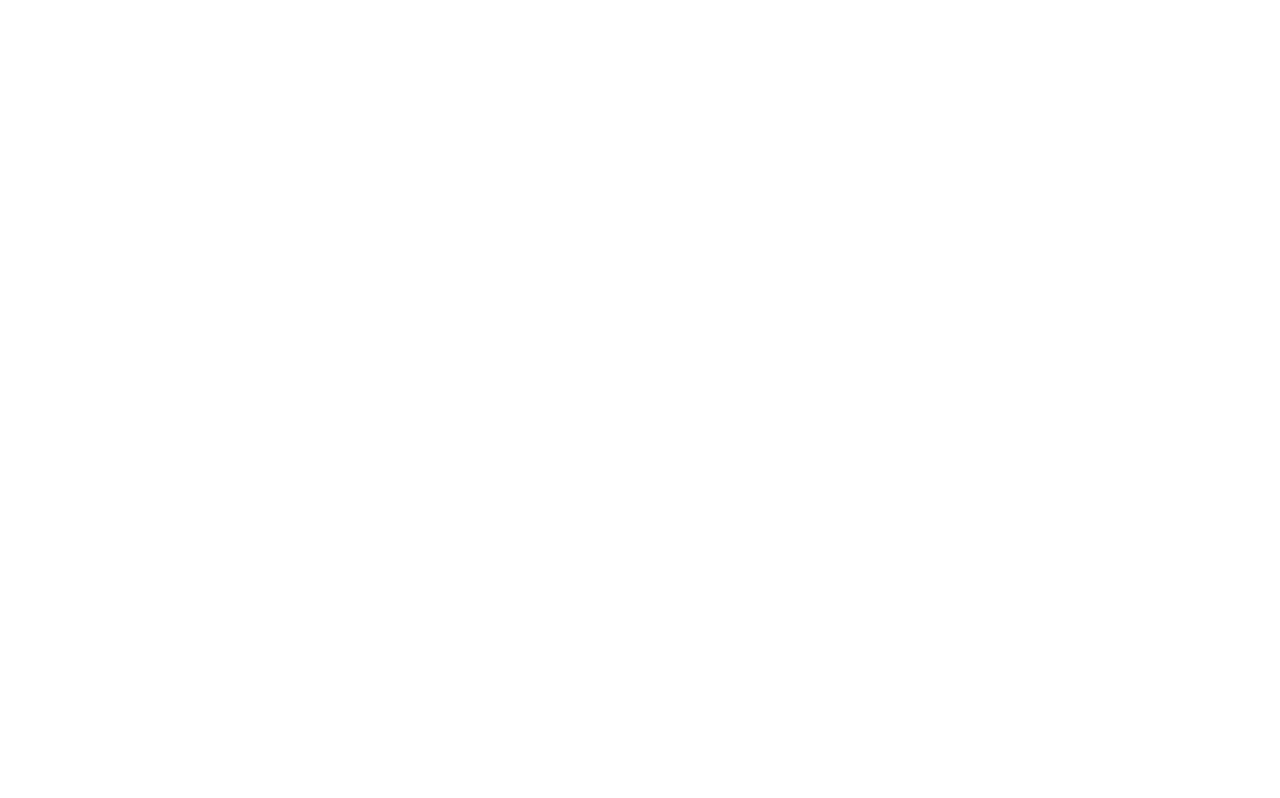
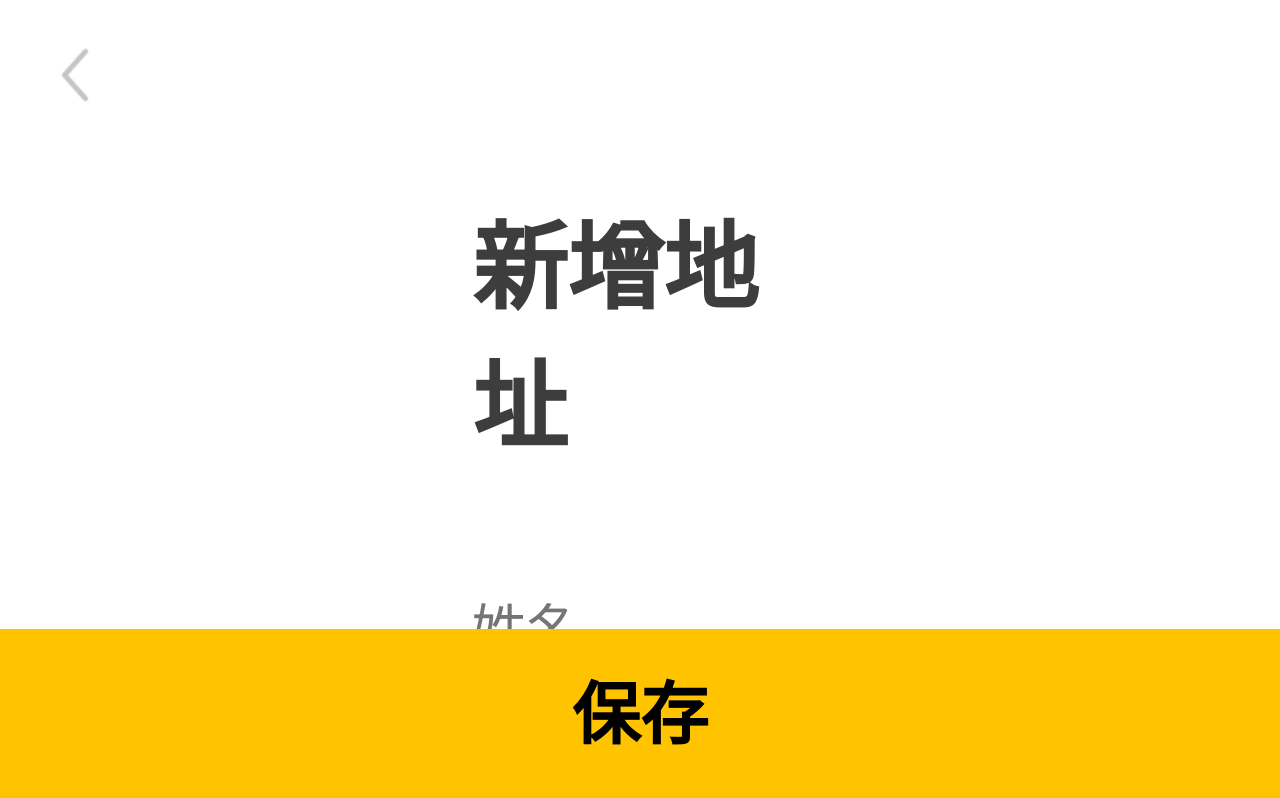
Before and after one commit to wuhencut/h5_app, a Vue app: page /addAddress in a window 1280 px wide. Shown: the top 798 px of the page. Built offline with nearby package versions, Linux system fonts and the light colour scheme.

Commit message:
+ 新增地址页面 - 100% + 收货地址列表页面 - 100%

```diff
--- a/src/api/index.js
+++ b/src/api/index.js
@@ -51,5 +51,17 @@ export default {
   // 获取测评列表
   getProductionAppraisal(data){
     return post('/v2/star/production/appraisal', data)
+  },
+  // 下单
+  productionPay(data){
+    return post('/v2/h5/star/production/pay', data)
+  },
+  // 获取地址信息
+  getAddress(data){
+    return post('/v2/h5/getaddress', data)
+  },
+  // 新增 、 修改地址信息
+  addressModify(data){
+    return post('/v2/h5/address', data)
   }
 }
--- a/src/assets/css/base.less
+++ b/src/assets/css/base.less
@@ -176,6 +176,22 @@ a {
   font-size: 0.2rem;
 }
 
+.txt-s22{
+  font-size: 0.22rem;
+}
+
+.txt-s24{
+  font-size: 0.24rem;
+}
+
+.txt-s26{
+  font-size: 0.26rem;
+}
+
+.txt-s28{
+  font-size: 0.28rem;
+}
+
 .txt-center {
   text-align: center;
 }
--- a/src/router.js
+++ b/src/router.js
@@ -22,5 +22,13 @@ export default new Router({
     path: '/order',
     name: 'order',
     component: () => import('./views/Order.vue')
+  },{
+    path: '/addressList',
+    name: 'addressList',
+    component: () => import('./views/AddressList.vue')
+  },{
+    path: '/addAddress',
+    name: 'addAddress',
+    component: () => import('./views/AddAddress.vue')
   }]
 })
--- /dev/null
+++ b/src/views/AddAddress.vue
@@ -0,0 +1,113 @@
+<template>
+  <div class="page">
+		<div class="header-back">
+			<router-link to="order" class="icon-back"></router-link>
+		</div>
+		<div class="title txt-s28 txt-bold">新增地址</div>
+		<div class="mod-inp">
+      <input class="inp" type="text" placeholder="姓名" v-model="address.recipient">
+      <input class="inp" type="text" placeholder="手机号码" v-model="address.phone_num">
+      <input class="inp" type="text" placeholder="省份" v-model="address.province">
+      <input class="inp" type="text" placeholder="城市" v-model="address.city">
+      <input class="inp" type="text" placeholder="县区" v-model="address.county">
+      <input class="inp" type="text" placeholder="详细地址，如街道、楼牌号等" v-model="address.address">
+    </div>
+		<div to="addAddress" class="footer-btn txt-s20 txt-bold" @click="save">保存</div>
+	</div>
+</template>
+<script>
+export default {
+  name: 'AddAddress',
+  data(){
+    return {
+      address: {
+        address: '',
+        city: '',
+        county: '',
+        is_default: false,
+        phone_num: '',
+        province: '',
+        recipient: '',
+        type: 1, // 1 新增  2修改
+      }
+    }
+  },
+  mounted(){
+    if(this.$route.query.address){
+      this.address = JSON.parse(this.$route.query.address)
+      this.address.type = 2;
+    }
+  },
+  methods:{
+    async save(){
+      let req = this.address;
+      if(!this.address.recipient){
+        this.$toast('请填写姓名');
+        return false;
+      }
+      if(!this.address.phone_num){
+        this.$toast('请填写手机号');
+        return false;
+      }
+      if(!this.address.province){
+        this.$toast('请填写省份');
+        return false;
+      }
+      if(!this.address.city){
+        this.$toast('请填写所在城市');
+        return false;
+      }
+      let res = await this.$api.addressModify(req);
+      if(res.errorCode == 0){
+        this.$toast('保存成功');
+        this.$router.push({name:'order'})
+      }
+    }
+  }
+}
+</script>
+<style lang="less" scoped>
+ .page {
+	padding: 0.44rem 0.24rem 0.6rem 0.24rem;
+  background: #fff;
+  .mod-inp{
+    .inp{
+      border-bottom: 0.01rem solid #dcdbdc;
+      display: block;
+      width: 100%;
+      line-height: 0.5rem;
+      font-size: 0.16rem;
+    }
+  }
+	.footer-btn {
+		position: fixed;
+		line-height: 0.5rem;
+		text-align: center;
+		background: #ffc300;
+		bottom: 0;
+		left: 0;
+		right: 0;
+	}
+	.title {
+		padding-top: 0.12rem;
+		padding-bottom: 0.22rem;
+		color: #3e3d3e;
+	}
+	.header-back {
+		position: fixed;
+		top: 0;
+		left: 0;
+		right: 0;
+		height: 0.44rem;
+		.icon-back {
+			background: url("../assets/img/icon-back.png") center center
+				no-repeat;
+			background-size: 0.08rem 0.16rem;
+			width: 0.08rem;
+			height: 0.16rem;
+			display: inline-block;
+			margin: 0.14rem 0.18rem;
+		}
+	}
+}
+</style>
--- /dev/null
+++ b/src/views/AddressList.vue
@@ -0,0 +1,114 @@
+<template>
+	<div class="page">
+		<div class="header-back">
+			<router-link to="order" class="icon-back"></router-link>
+		</div>
+		<div class="title txt-s28 txt-bold">收货地址</div>
+		<div class="addresss-item flex" v-for="item in list">
+			<div class="detail flex-s1">
+				<p class="name-tel flex">
+					<span class="name">{{item.recipient}}</span>
+					<span class="tel">{{item.phone_num}}</span>
+					<span class="defalut-icon" v-if="item.is_default">默认</span>
+				</p>
+				<p class="address">{{item.province}} {{item.city}} {{item.county}} {{item.address}}</p>
+			</div>
+			<span class="icon-set" @click="setAddress(item)"></span>
+		</div>
+		<router-link to="addAddress" class="footer-btn txt-s20 txt-bold">新增地址</router-link>
+	</div>
+</template>
+<script>
+export default {
+	name: "AddressList",
+	data() {
+		return {
+      list: [{
+        address_id: '31312',
+        province: '浙江',
+        city: '杭州',
+        county: '拱墅',
+        address: '郡原公元里',
+        phone_num: '13566646353',
+        recipient: '石磊',
+        is_default: true
+      }]
+    };
+	},
+	mounted() {},
+	methods: {
+    setAddress(item){
+      this.$router.push({name: 'addAddress', query: {'address': JSON.stringify(item)}})
+    }
+  }
+};
+</script>
+<style lang="less" scoped>
+.page {
+	padding: 0.44rem 0.24rem 0.6rem 0.24rem;
+	background: #fff;
+	.addresss-item {
+    padding: 0.2rem 0;
+    border-bottom: 0.01rem solid #e2e2e2;
+    .icon-set{
+      background: url('../assets/img/icon-write.png') center center no-repeat;
+      background-size: 0.14rem 0.14rem;
+      width: 0.14rem;
+      height: 0.14rem;
+    }
+		.detail {
+			.address {
+        font-size: 0.12rem;
+        color: #949494;
+        padding-top: 0.08rem;
+			}
+			.name-tel {
+				font-size: 0.16rem;
+				font-weight: bold;
+				justify-content: flex-start;
+				.tel {
+					padding: 0 0.12rem;
+				}
+				.defalut-icon {
+					font-size: 0.1rem;
+					font-weight: bold;
+					width: 0.38rem;
+					background: #ffc300;
+					border-radius: 0.08rem;
+					text-align: center;
+				}
+			}
+		}
+	}
+	.footer-btn {
+		position: fixed;
+		line-height: 0.5rem;
+		text-align: center;
+		background: #ffc300;
+		bottom: 0;
+		left: 0;
+		right: 0;
+	}
+	.title {
+		padding-top: 0.12rem;
+		padding-bottom: 0.22rem;
+		color: #3e3d3e;
+	}
+	.header-back {
+		position: fixed;
+		top: 0;
+		left: 0;
+		right: 0;
+		height: 0.44rem;
+		.icon-back {
+			background: url("../assets/img/icon-back.png") center center
+				no-repeat;
+			background-size: 0.08rem 0.16rem;
+			width: 0.08rem;
+			height: 0.16rem;
+			display: inline-block;
+			margin: 0.14rem 0.18rem;
+		}
+	}
+}
+</style>
--- a/src/views/Order.vue
+++ b/src/views/Order.vue
@@ -1,5 +1,9 @@
 <template>
 	<div class="page">
+    <div class="header-back">
+      <router-link to="productDetail" class="icon-back"></router-link>
+      <p class="txt-s18 txt-bold">确认订单</p>
+    </div>
 		<div class="pro-info flex">
 			<img
 				class="pro-img"
@@ -24,11 +28,12 @@
     <div class="address-info flex" @click="setAddress">
       <span class="address-icon"></span>
       <div class="detail flex-s1">
-        <p class="name-tel txt-s14">
+        <!-- <p class="name-tel txt-s14">
           <span class="name">阿三</span>
           <span class="tel">13588878765</span>
         </p>
-        <p class="address txt-gray txt-s12">浙江 杭州 西湖 郡原公元里郡原公元里郡原公元里</p>
+        <p class="address txt-gray txt-s12">浙江 杭州 西湖 郡原公元里郡原公元里郡原公元里</p> -->
+        <p class="txt-s14 txt-gray">请选择收货地址</p>
       </div>
       <span class="right-arrow"></span>
     </div>
@@ -75,14 +80,46 @@ export default {
 	data() {
 		return {
       currNum: 1,
+      defaultAddress: '1231',
+      req: {
+        production_id: '',
+        sku_id: '',
+        num: '',
+        address_id: '',
+        inviter: '',
+      }
     };
 	},
 	mounted() {},
 	methods: {
-    submit(){
-
+    async submit(){
+      let res = await this.$api.productionPay(this.req);
+      if(res.errorCode == 0){
+        window.open(res.data.alipay_order_str)
+      } else {
+        this.$toast(res.errorDescription)
+      }
     },
-    setAddress(){},
+    // 获取默认地址
+    async getDeAddress(){
+      let res = await this.$api.getAddress();
+      if(res.errorCode == 0){
+        if(res.data && res.data.length){
+        for(let i = 0; i < res.data.length; i ++){
+            if(res.data[i].isDefault){
+              this.defaultAddress = res.data[i]
+            }
+          }
+        }
+      }
+    },
+    setAddress(){
+      if(this.defaultAddress){
+        this.$router.push({name: 'addressList'})
+      } else {
+        this.$router.push({name: 'addAddress'})
+      }
+    },
     changeNum(type){
       if(type == '-' && this.currNum == 1)return false;
       if(type == '+'){
@@ -94,10 +131,31 @@ export default {
   }
 };
 </script>
-<style lang="less">
+<style lang="less" scoped>
 .page {
   padding-bottom: 0.68rem;
   background: #f4f3f3;
+  padding-top: 0.44rem;
+  .header-back{
+    height: 0.44rem;
+    position:fixed;
+    top: 0;
+    left: 0;
+    right: 0;
+    background: #fff;
+    line-height: 0.44rem;
+    text-align: center;
+    border-bottom: 0.01rem solid #dcdbdc;
+    .icon-back{
+      background: url('../assets/img/icon-back.png') center center no-repeat;
+      background-size: 0.08rem 0.16rem;
+      position: absolute;
+      left: 0.18rem;
+      top: 0.14rem;
+      width: 0.08rem;
+      height: 0.16rem;
+    }
+  }
   .page-footer {
     position: fixed;
     bottom: 0;
```
